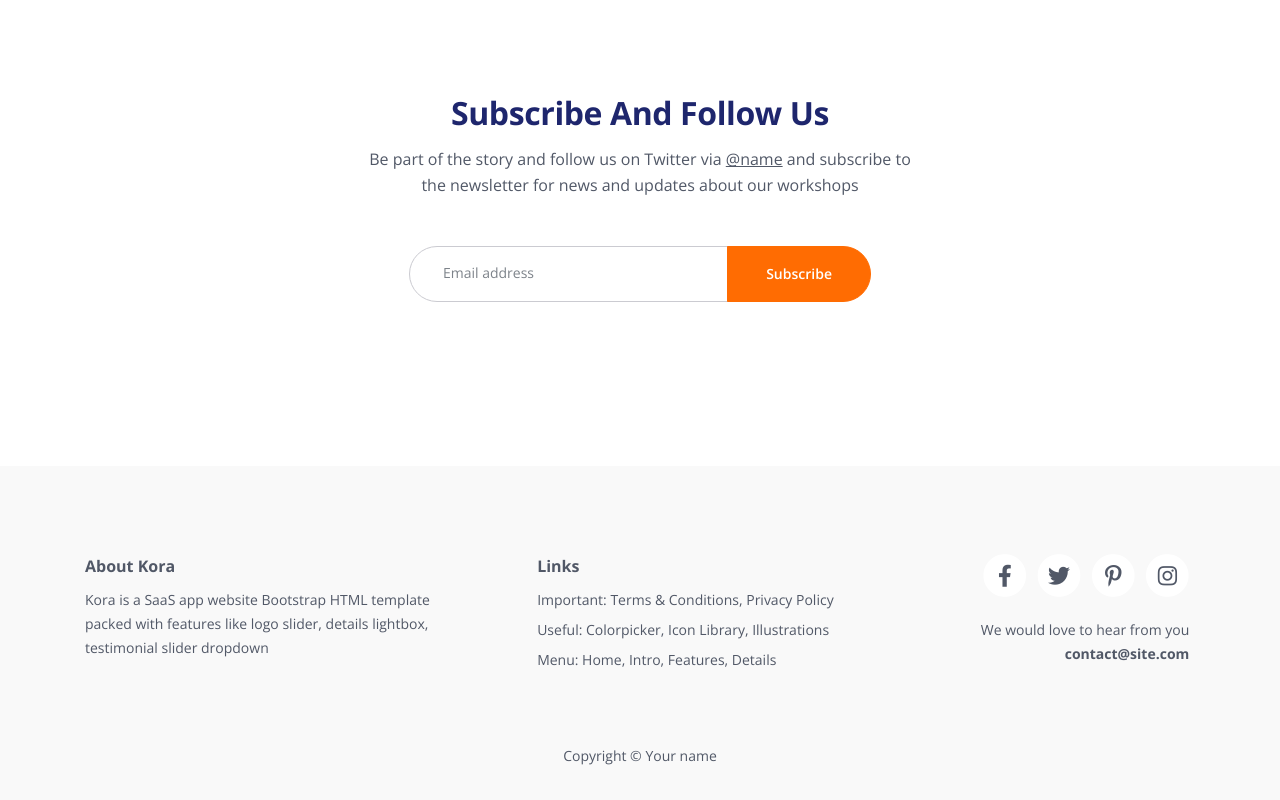
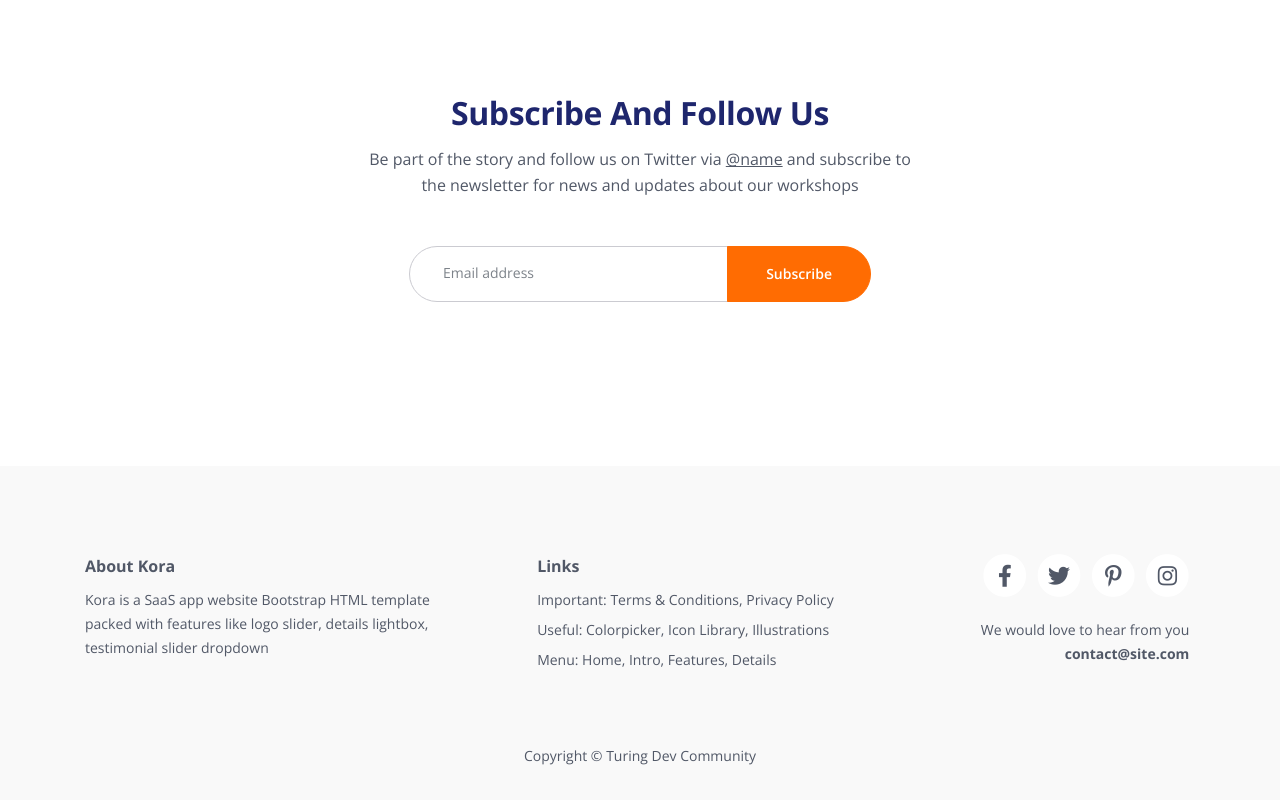
Before and after one commit to OfficialTuringDev/OfficialWebsite, a plain HTML site: page index.html in a window 1280 px wide. Shown: the part 7209-8009 px from the top of the page. Drawn offline with nearby package versions, Linux system fonts and the light colour scheme.

```diff
--- a/index.html
+++ b/index.html
@@ -667,7 +667,7 @@
         <div class="container">
             <div class="row">
                 <div class="col-lg-12">
-                    <p class="p-small">Copyright © <a href="#your-link">Your name</a></p>
+                    <p class="p-small">Copyright © <a href="https://turingdev.com">Turing Dev Community</a></p>
                 </div> <!-- end of col -->
             </div> <!-- enf of row -->
         </div> <!-- end of container -->
```
